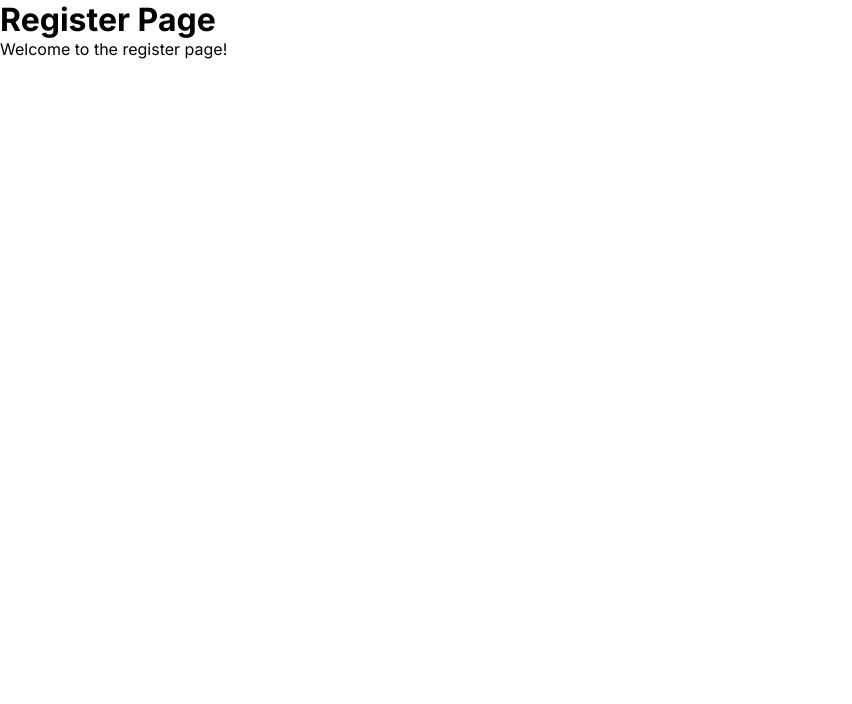
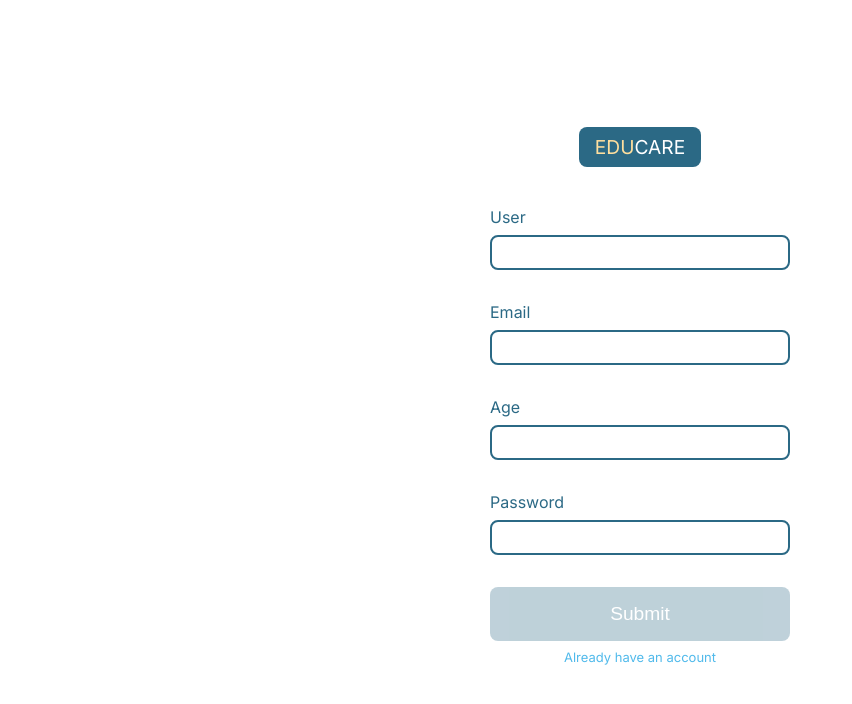
Before and after one commit to Cynthia2221/FiveDesconocidos, a React (Vite) app in the folder frontend/: page /register in a window 1280 px wide. Shown: the top 704 px of the page, without its empty margins (0-852 px from the left). Built offline with nearby package versions, Linux system fonts and the light colour scheme.

Commit message:
add register with style and validation

```diff
--- a/frontend/src/pages/register/register.jsx
+++ /dev/null
@@ -1,8 +0,0 @@
-export const RegisterPage = () => {
-  return (
-    <div>
-      <h1>Register Page</h1>
-      <p>Welcome to the register page!</p>
-    </div>
-  );
-};
--- /dev/null
+++ b/frontend/src/pages/registerPage/registerPage.jsx
@@ -0,0 +1,171 @@
+import {
+  RegisterPageContainer,
+  RegisterInputContainer,
+  RegisterFooter,
+} from "./registerPage.styled";
+import { LogoDiv } from "./registerPage.styled";
+
+import { useState } from "react";
+import { useNavigate } from "react-router-dom";
+import { Link } from "react-router-dom";
+
+export const RegisterPage = () => {
+  const navigate = useNavigate();
+
+  const [user, setUser] = useState("");
+  const [password, setPassword] = useState("");
+  const [validUser, setValidUser] = useState(false);
+  const [validPassword, setValidPassword] = useState(false);
+  const [email, setEmail] = useState("");
+  const [validEmail, setValidEmail] = useState(false);
+  const [age, setAge] = useState("");
+  const [validAge, setValidAge] = useState(false);
+
+  const handleUserChange = (e) => {
+    const enteredUser = e.target.value;
+    const userRegex = /^[0-9A-Za-z]{6,16}$/;
+    setUser(enteredUser);
+    setValidUser(userRegex.test(enteredUser));
+  };
+
+  const handlePasswordChange = (e) => {
+    const enteredPassword = e.target.value;
+    setPassword(enteredPassword);
+    setValidPassword(enteredPassword.length >= 6);
+  };
+
+  const handleEmailChange = (e) => {
+    const enteredEmail = e.target.value;
+    const emailRegex = /^[^\s@]+@[^\s@]+\.[^\s@]+$/;
+    setEmail(enteredEmail);
+    setValidEmail(emailRegex.test(enteredEmail));
+  };
+
+  const handleAgeChange = (e) => {
+    const enteredAge = e.target.value;
+    setAge(enteredAge);
+    setValidAge(enteredAge > 0 && enteredAge <= 100);
+  };
+
+  const handleSubmit = (e) => {
+    e.preventDefault();
+    if (validUser && validPassword) {
+      console.log("register form submitted successfully!");
+      console.log({ user, password, email, age });
+      navigate("/");
+    } else {
+      console.log("Form submission failed. Please fix the errors.");
+    }
+  };
+
+  return (
+    <RegisterPageContainer>
+      <LogoDiv>
+        <span>EDU</span>CARE
+      </LogoDiv>
+      <form onSubmit={handleSubmit}>
+        <RegisterInputContainer>
+          <label htmlFor="user">User</label>
+          <input
+            id="user"
+            type="text"
+            value={user}
+            onChange={handleUserChange}
+            style={{
+              border:
+                user === ""
+                  ? "2px solid #2B6985"
+                  : validUser
+                  ? "2px solid #2B6985"
+                  : "2px solid red",
+            }}
+          />
+          {user && !validUser && (
+            <span style={{ color: "red", fontSize: "small" }}>
+              Please enter a valid user (6-16 alphanumeric characters)
+            </span>
+          )}
+        </RegisterInputContainer>
+        <RegisterInputContainer>
+          <label htmlFor="email">Email</label>
+          <input
+            id="email"
+            type="email"
+            value={email}
+            onChange={handleEmailChange}
+            style={{
+              border:
+                email === ""
+                  ? "2px solid #2B6985"
+                  : validEmail
+                  ? "2px solid #2B6985"
+                  : "2px solid red",
+            }}
+          />
+          {email && !validEmail && (
+            <span style={{ color: "red", fontSize: "small" }}>
+              Please enter a valid email address
+            </span>
+          )}
+        </RegisterInputContainer>
+        <RegisterInputContainer>
+          <label htmlFor="age">Age</label>
+          <input
+            id="age"
+            type="number"
+            value={age}
+            onChange={handleAgeChange}
+            style={{
+              border:
+                age === "" ? "2px solid #2B6985" : validAge ? "2px solid #2B6985" : "2px solid red",
+            }}
+          />
+          {age && !validAge && (
+            <span style={{ color: "red", fontSize: "small" }}>
+              You must be between 1 and 100 years old
+            </span>
+          )}
+        </RegisterInputContainer>
+        <RegisterInputContainer>
+          <label htmlFor="password">Password</label>
+          <input
+            id="password"
+            type="password"
+            value={password}
+            onChange={handlePasswordChange}
+            style={{
+              border:
+                password === ""
+                  ? "2px solid #2B6985"
+                  : validPassword
+                  ? "2px solid #2B6985"
+                  : "2px solid red",
+            }}
+          />
+          {password && !validPassword && (
+            <span style={{ color: "red", fontSize: "small" }}>
+              Password must be at least 6 characters long
+            </span>
+          )}
+        </RegisterInputContainer>
+
+        <button
+          disabled={!validUser || !validPassword || !validEmail}
+          style={{
+            opacity: !validUser || !validPassword || !validEmail ? 0.3 : 1,
+          }}
+          type="submit"
+        >
+          Submit
+        </button>
+      </form>
+      <RegisterFooter>
+        <p>
+          <span>
+            <Link to="/">Already have an account</Link>
+          </span>
+        </p>
+      </RegisterFooter>
+    </RegisterPageContainer>
+  );
+};
--- /dev/null
+++ b/frontend/src/pages/registerPage/registerPage.styled.js
@@ -0,0 +1,88 @@
+import styled from "styled-components";
+
+export const RegisterPageContainer = styled.div`
+  display: flex;
+  flex-direction: column;
+  justify-content: center;
+  align-items: center;
+  height: 100vh;
+  padding: 1rem;
+
+  form {
+    display: flex;
+    flex-direction: column;
+    gap: 2rem;
+    width: 100%;
+    max-width: 300px;
+  }
+
+  button {
+    padding: 1rem 0;
+    background-color: ${(props) => props.theme.color.cerulean};
+    color: ${(props) => props.theme.color.white};
+    border: none;
+    border-radius: 8px;
+    cursor: pointer;
+    font-size: 1.2rem;
+    &:hover {
+      background-color: ${(props) => props.theme.color.blue};
+    }
+
+    &:disabled {
+      background-color: ${(props) => props.theme.color.cerulean};
+      cursor: not-allowed;
+      :hover {
+        background-color: ${(props) => props.theme.color.cerulean};
+      }
+    }
+  }
+`;
+
+export const RegisterInputContainer = styled.div`
+  display: flex;
+  flex-direction: column;
+  gap: 0.5rem;
+
+  label {
+    color: ${(props) => props.theme.color.cerulean};
+  }
+  input {
+    border-radius: 8px;
+    padding: 0.5rem;
+    border: none;
+    &:focus {
+      outline: none;
+    }
+  }
+`;
+
+export const RegisterFooter = styled.div`
+  margin: 0.5rem 0;
+  font-size: small;
+  span {
+    margin: 0 0.2rem;
+    color: ${(props) => props.theme.color.blue};
+    &:hover {
+      cursor: pointer;
+      text-decoration: underline;
+    }
+    a {
+      text-decoration: none;
+      color: inherit;
+    }
+  }
+`;
+
+export const LogoDiv = styled.div`
+  background-color: ${(props) => props.theme.color.cerulean};
+  color: ${(props) => props.theme.color.white};
+  padding: 0.5rem 1rem;
+  border-radius: 8px;
+  margin-bottom: 1rem;
+
+  margin: 0 0 2.5rem 0;
+  font-size: 1.2rem;
+  span {
+    color: ${(props) => props.theme.color.yellow};
+  }
+`;
--- a/frontend/src/routes/appRoutes.jsx
+++ b/frontend/src/routes/appRoutes.jsx
@@ -1,7 +1,7 @@
 import { Routes, Route } from "react-router-dom";
 import { HomePage } from "../pages/homePage/homePage";
 import { LoginPage } from "../pages/loginPage/loginPage";
-import { RegisterPage } from "../pages/register/register";
+import { RegisterPage } from "../pages/registerPage/registerPage";
 import { SubjectPage } from "../pages/subjectPage/subject";
 import { DetailSubjectPage } from "../pages/detailSubjectPage/detailSubjectPage";
 import { LevelSubjectPage } from "../pages/levelSubjectPage/levelSubjectPage";
```
